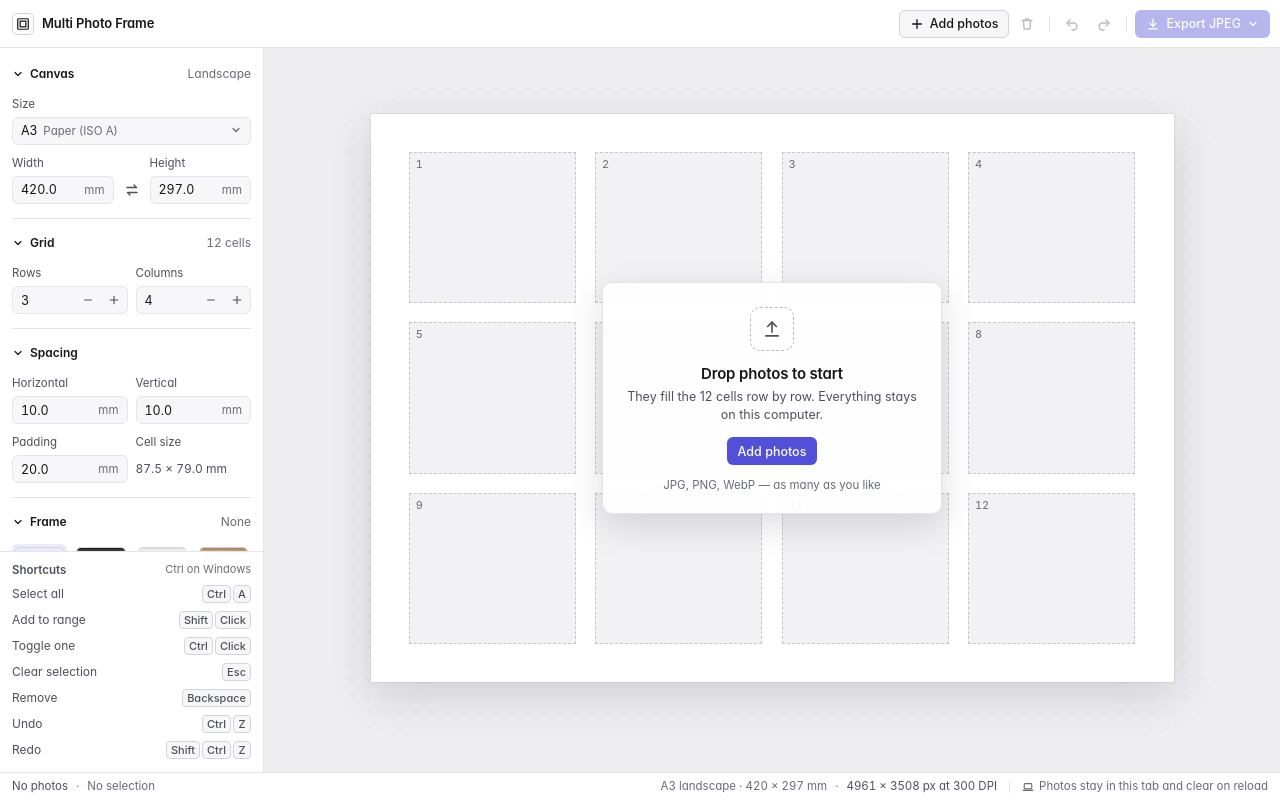
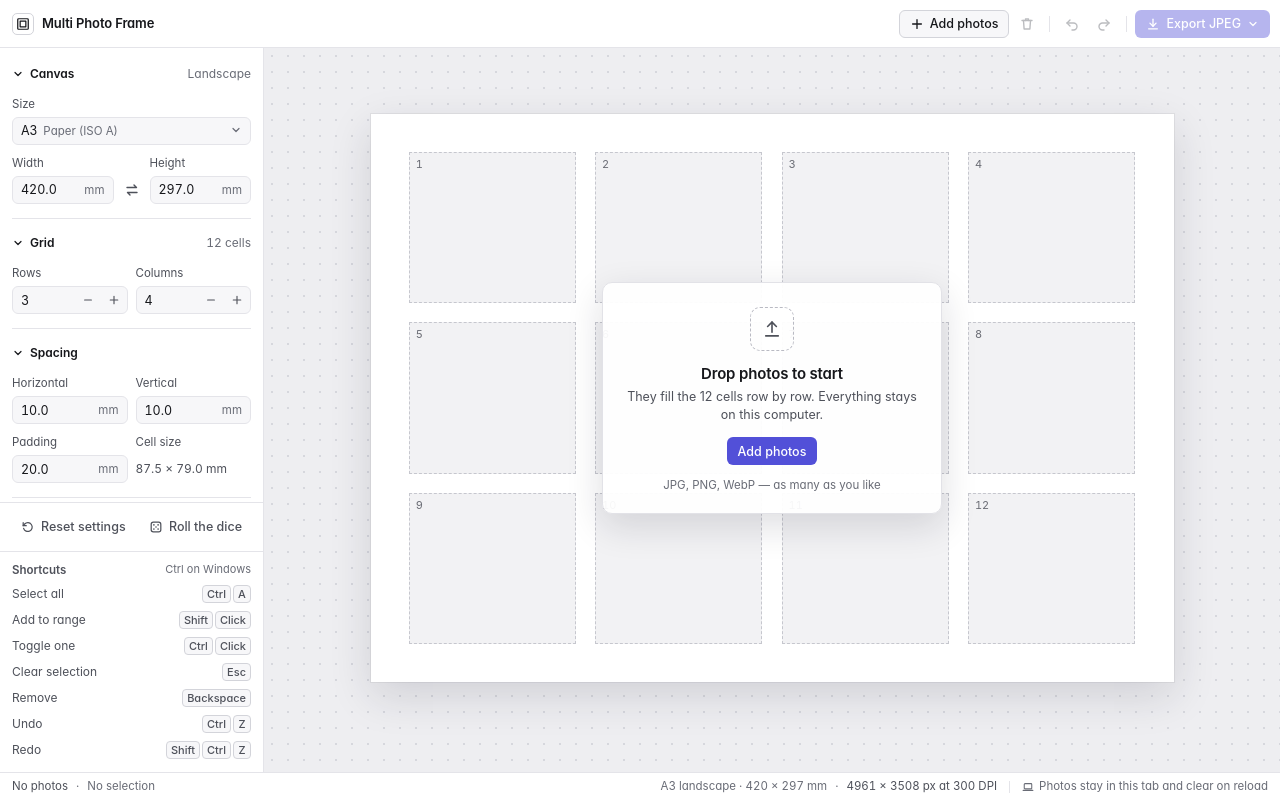
Before and after one commit to AJGeel/multi-photo-frame, a Next.js app: page / in a window 1280 px wide. Built offline with nearby package versions, Linux system fonts and the light colour scheme.

Commit message:
Add 'random settings' mode for quick exploration

```diff
--- a/src/app/globals.css
+++ b/src/app/globals.css
@@ -469,12 +469,18 @@ input {
   margin-top: 1.5px;
   color: var(--accent-text);
 }
-.reset-row {
-  padding-top: var(--s-4);
+.sidebar-actions {
+  flex: none;
+  display: flex;
+  align-items: center;
+  justify-content: space-between;
+  gap: var(--s-2);
+  padding: 10px var(--s-5);
+  border-top: 1px solid var(--border);
 }
-.reset-btn {
+.sidebar-actions .btn {
   padding: 0 var(--s-4);
-  margin-left: -8px;
+  min-width: 0;
 }
 
 .shortcuts {
--- /dev/null
+++ b/src/dice.ts
@@ -0,0 +1,54 @@
+import { FRAME_STYLES, type FrameStyle } from "./frames";
+import { computeCells, sanitizeConfig, type GridConfig } from "./grid";
+import { PRESETS, presetSize } from "./presets";
+
+export interface Roll {
+  config: GridConfig;
+  frame: FrameStyle;
+}
+
+const round1 = (value: number) => Math.round(value * 10) / 10;
+
+/** A photo-friendly cell: not a sliver, not too far from the usual 3:2 or 4:3. */
+const MIN_ASPECT = 0.7;
+const MAX_ASPECT = 1.6;
+/** Counts up to this get a grid that holds every photo. Beyond it, any pleasant grid will do. */
+const FIT_LIMIT = 64;
+
+/**
+ * Random but sensible settings: a real paper or frame size in either orientation, margins in proportion
+ * to it, and a grid whose cells suit photos. With photos loaded, the grid holds all of them when it can.
+ * `random` returns a number from 0 up to 1, so tests can pass a fixed sequence.
+ */
+export function rollDice(photoCount: number, random: () => number = Math.random): Roll {
+  const pick = <T>(items: T[]): T => items[Math.floor(random() * items.length)]!;
+  const between = (min: number, max: number) => min + random() * (max - min);
+
+  const preset = pick(PRESETS);
+  const { width, height } = presetSize(preset, random() < 0.5);
+  const short = Math.min(width, height);
+  const padding = round1(short * between(0.03, 0.09));
+  const spacingX = round1(short * between(0.01, 0.035));
+  const spacingY = random() < 0.8 ? spacingX : round1(short * between(0.01, 0.035));
+
+  const base = { width, height, padding, spacingX, spacingY };
+  const candidates: { rows: number; columns: number }[] = [];
+  const fit = photoCount > 0 && photoCount <= FIT_LIMIT;
+  for (let rows = 1; rows <= 10; rows++) {
+    for (let columns = 1; columns <= 10; columns++) {
+      const cells = rows * columns;
+      if (fit ? cells < photoCount || cells > photoCount + Math.max(3, Math.ceil(photoCount * 0.4)) : cells < 4 || cells > 30) continue;
+      const trial = sanitizeConfig({ ...base, rows, columns });
+      if (trial.rows !== rows || trial.columns !== columns) continue;
+      const cell = computeCells(trial)[0];
+      if (!cell || cell.height <= 0) continue;
+      const aspect = cell.width / cell.height;
+      if (aspect >= MIN_ASPECT && aspect <= MAX_ASPECT) candidates.push({ rows, columns });
+    }
+  }
+  // Nothing suits this size: fall back to a plain grid that holds the photos.
+  const grid = candidates.length > 0 ? pick(candidates) : { rows: 3, columns: Math.max(Math.ceil(Math.max(photoCount, 1) / 3), 1) };
+
+  const frame = random() < 0.15 ? "none" : pick(FRAME_STYLES.filter((style) => style.id !== "none")).id;
+  return { config: sanitizeConfig({ ...base, ...grid }), frame };
+}
--- a/src/frame-maker.tsx
+++ b/src/frame-maker.tsx
@@ -6,6 +6,7 @@ import { Canvas } from "./canvas";
 import { ExportMenu } from "./export-menu";
 import { Frame } from "./frame";
 import { frameRatio } from "./frames";
+import { rollDice } from "./dice";
 import { downloadBlob, effectiveDpi, encodeCanvas, exportFilename, FORMAT_LABELS, exportSize, isOversize, LOW_RES_DPI, renderFrame } from "./export";
 import { computeCells, sanitizeConfig, suggestGrid, type GridConfig } from "./grid";
 import { Check, Close, Laptop, Logo, Plus, Redo, Settings, Spinner, Trash, Undo, Upload, Warning } from "./icons";
@@ -189,6 +190,15 @@ function App() {
   function resetSettings() {
     resetConfig();
     dispatch({ type: "setGrid", grid: DEFAULT_GRID });
+    setNotice(null);
+    setHalo(null);
+  }
+
+  function roll() {
+    const { config: rolled, frame: rolledFrame } = rollDice(stateRef.current.photos.length);
+    setRawConfig((current) => ({ ...current, ...rolled }));
+    dispatch({ type: "setGrid", grid: { rows: rolled.rows, columns: rolled.columns } });
+    setFrame(rolledFrame);
     setNotice(null);
     setHalo(null);
   }
@@ -572,7 +582,7 @@ function App() {
         {(!narrow || drawerOpen) && (
           <>
             <div className={narrow ? "sidebar-wrap drawer" : "sidebar-wrap"}>
-              <Sidebar config={config} notice={notice} halo={halo} onCommit={commitField} onPickPreset={pickPreset} onRotate={rotate} onReset={resetSettings} frame={frame} onFrame={setFrame} />
+              <Sidebar config={config} notice={notice} halo={halo} onCommit={commitField} onPickPreset={pickPreset} onRotate={rotate} onReset={resetSettings} onRoll={roll} frame={frame} onFrame={setFrame} />
             </div>
             {narrow && <div className="scrim" aria-hidden="true" onClick={() => setDrawerOpen(false)} />}
           </>
--- a/src/icons.tsx
+++ b/src/icons.tsx
@@ -78,6 +78,12 @@ export const Reset = icon(
     <path d="M3 9.5A5 5 0 1 0 4.2 4.6L2.5 6.5" />
   </>,
 );
+export const Dice = icon(
+  <>
+    <rect x="2.5" y="2.5" width="11" height="11" rx="2.5" />
+    <path d="M5.6 5.6v.01M10.4 5.6v.01M8 8v.01M5.6 10.4v.01M10.4 10.4v.01" strokeWidth="1.9" />
+  </>,
+);
 export const Settings = icon(
   <>
     <path d="M2.5 5h7M12.5 5h1M2.5 11h1M6.5 11h7" />
--- a/src/sidebar.tsx
+++ b/src/sidebar.tsx
@@ -4,7 +4,7 @@ import { computeCells, type GridConfig } from "./grid";
 import { EXPORT_DPI, exportSize, isOversize, MAX_CANVAS_SIDE } from "./export";
 import { FramePicker } from "./frame";
 import { frameLabel, type FrameStyle } from "./frames";
-import { Info, Reset, Rotate, Warning } from "./icons";
+import { Dice, Info, Reset, Rotate, Warning } from "./icons";
 import { isLandscape } from "./presets";
 import { SizePicker } from "./size-picker";
 import { Button, IconButton, Keys, Labeled, NumberField, SidebarSection } from "./ui";
@@ -25,6 +25,7 @@ interface SidebarProps {
   onPickPreset: (id: string) => void;
   onRotate: () => void;
   onReset: () => void;
+  onRoll: () => void;
   frame: FrameStyle;
   onFrame: (frame: FrameStyle) => void;
 }
@@ -50,7 +51,7 @@ function Notice({ notice, keys }: { notice: ClampNotice | null; keys: ConfigKey[
   );
 }
 
-export function Sidebar({ config, notice, halo, onCommit, onPickPreset, onRotate, onReset, frame, onFrame }: SidebarProps) {
+export function Sidebar({ config, notice, halo, onCommit, onPickPreset, onRotate, onReset, onRoll, frame, onFrame }: SidebarProps) {
   const cell = computeCells(config)[0];
   const pixels = exportSize(config);
   const wide = pixels.width >= pixels.height;
@@ -135,12 +136,17 @@ export function Sidebar({ config, notice, halo, onCommit, onPickPreset, onRotate
           <FramePicker value={frame} onChange={onFrame} />
         </SidebarSection>
 
-        <div className="reset-row">
-          <Button variant="ghost" className="reset-btn" onClick={onReset}>
-            <Reset size={14} />
-            Reset settings
-          </Button>
-        </div>
+      </div>
+
+      <div className="sidebar-actions">
+        <Button variant="ghost" onClick={onReset}>
+          <Reset size={14} />
+          Reset settings
+        </Button>
+        <Button variant="ghost" onClick={onRoll}>
+          <Dice size={14} />
+          Roll the dice
+        </Button>
       </div>
 
       <div className="shortcuts">
```
Also changed, not shown: 2 other files (tests, documents, lock files or other folders).
